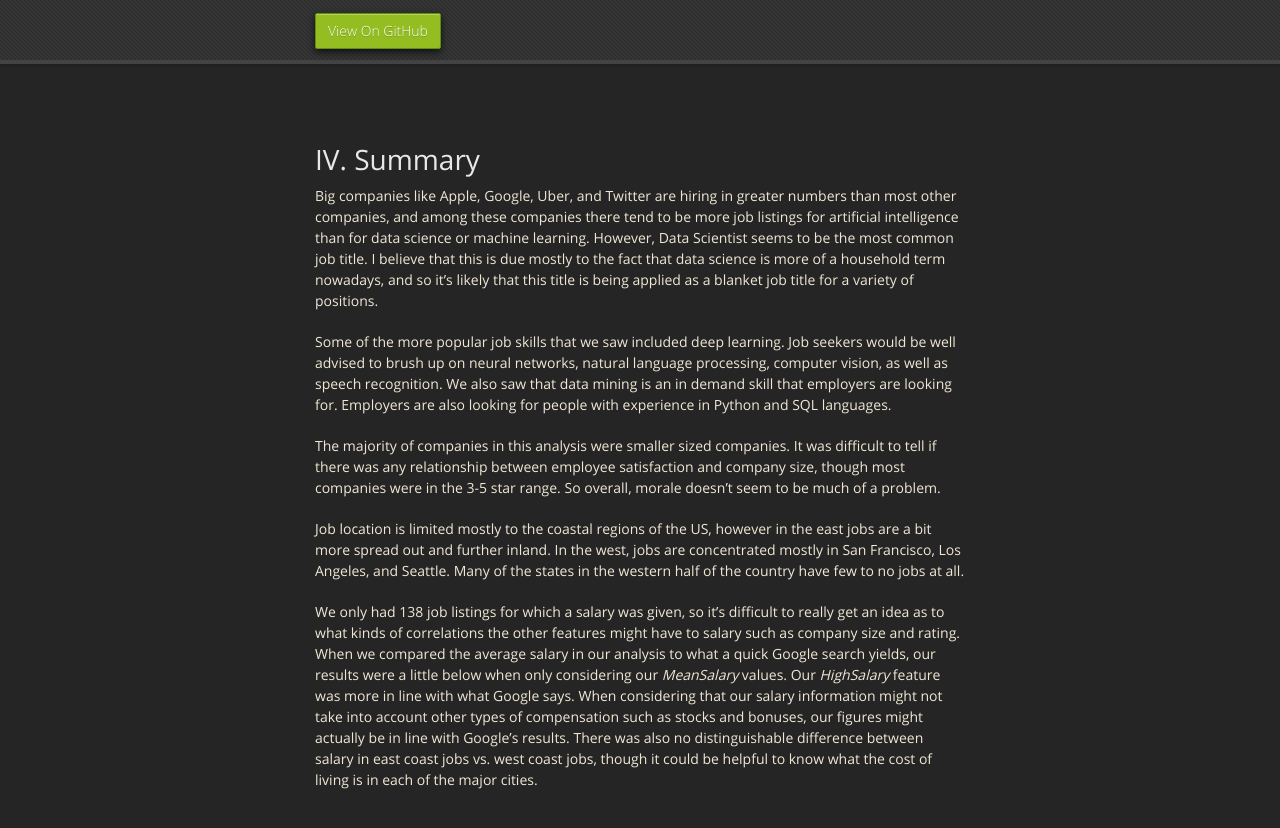
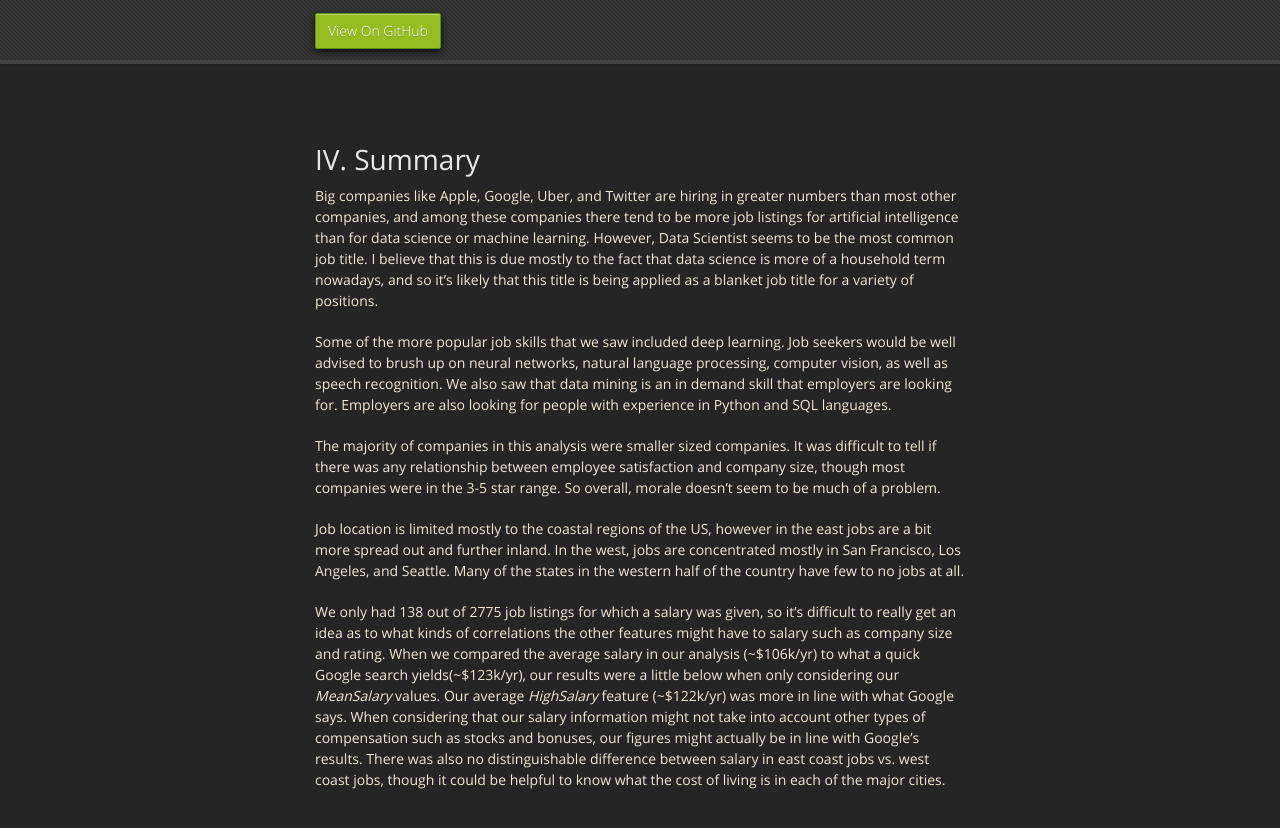
Before and after one commit to mrbrins82/mrbrins82.github.io, a Jekyll site: the page built from indeed.md, in a window 1280 px wide and 900 px high, scrolled down 13218 px. Shown: the top 828 px of the window. Built offline with Jekyll 4.4.1, drawn with Linux system fonts in a browser that asks for light colours; nearby versions of some CDN libraries; our own code applies the rules of GitHub Pages for plain Markdown files.

Commit message:
updated indeed page

```diff
--- a/indeed.md
+++ b/indeed.md
@@ -245,4 +245,4 @@
 
 Job location is limited mostly to the coastal regions of the US, however in the east jobs are a bit more spread out and further inland. In the west, jobs are concentrated mostly in San Francisco, Los Angeles, and Seattle. Many of the states in the western half of the country have few to no jobs at all.
 
-We only had 138 job listings for which a salary was given, so it's difficult to really get an idea as to what kinds of correlations the other features might have to salary such as company size and rating. When we compared the average salary in our analysis to what a quick Google search yields, our results were a little below when only considering our _MeanSalary_ values. Our _HighSalary_ feature was more in line with what Google says. When considering that our salary information might not take into account other types of compensation such as stocks and bonuses, our figures might actually be in line with Google's results. There was also no distinguishable difference between salary in east coast jobs vs. west coast jobs, though it could be helpful to know what the cost of living is in each of the major cities.
+We only had 138 out of 2775 job listings for which a salary was given, so it's difficult to really get an idea as to what kinds of correlations the other features might have to salary such as company size and rating. When we compared the average salary in our analysis (~$106k/yr) to what a quick Google search yields(~$123k/yr), our results were a little below when only considering our _MeanSalary_ values. Our average _HighSalary_ feature (~$122k/yr) was more in line with what Google says. When considering that our salary information might not take into account other types of compensation such as stocks and bonuses, our figures might actually be in line with Google's results. There was also no distinguishable difference between salary in east coast jobs vs. west coast jobs, though it could be helpful to know what the cost of living is in each of the major cities.
```
